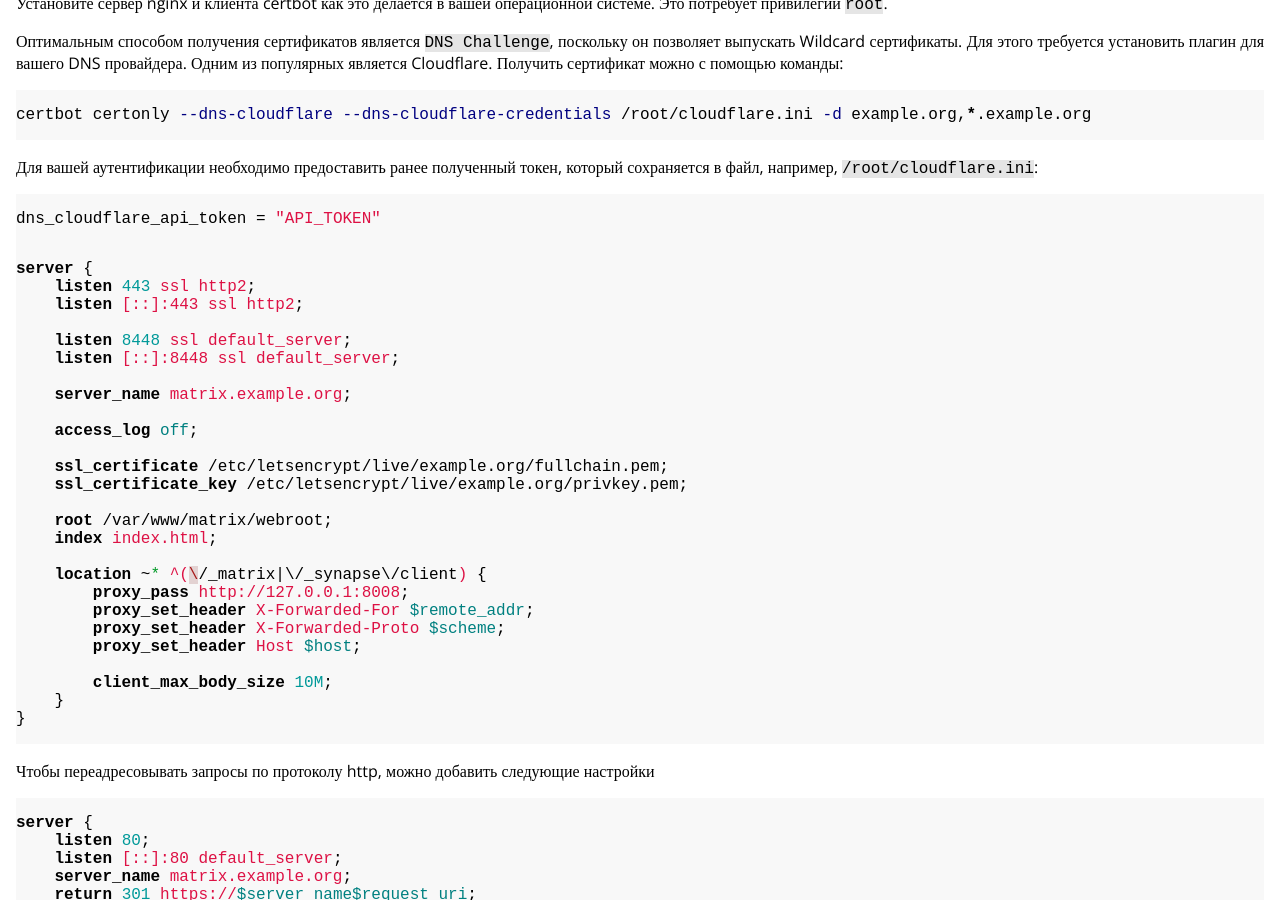
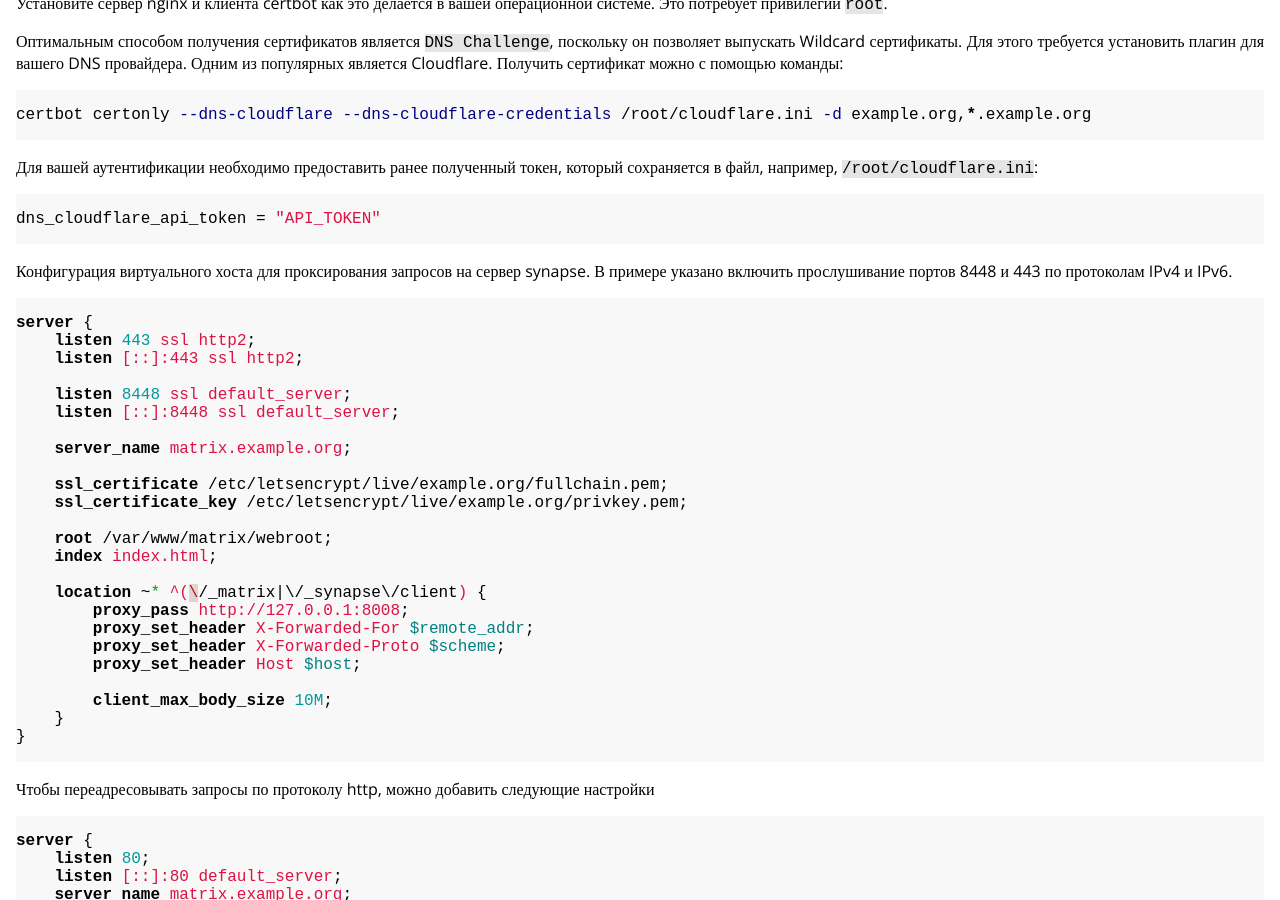
Before and after one commit to fsa/site, a Jekyll site: the page built from _posts/2023-02-10-matrix-podman.md, in a window 1280 px wide and 900 px high, scrolled down 3953 px. Built offline with Jekyll 4.4.1, drawn with Linux system fonts in a browser that asks for light colours.

Commit message:
Небольшое дополнение перед блоком кода

````diff
--- a/_posts/2023-02-10-matrix-podman.md
+++ b/_posts/2023-02-10-matrix-podman.md
@@ -203,6 +203,8 @@ certbot certonly --dns-cloudflare --dns-cloudflare-credentials /root/cloudflare.
 dns_cloudflare_api_token = "API_TOKEN"
 ```
 
+Конфигурация виртуального хоста для проксирования запросов на сервер synapse. В примере указано включить прослушивание портов 8448 и 443 по протоколам IPv4 и IPv6.
+
 ```nginx
 server {
     listen 443 ssl http2;
@@ -212,8 +214,6 @@ server {
     listen [::]:8448 ssl default_server;
 
     server_name matrix.example.org;
-
-    access_log off;
 
     ssl_certificate /etc/letsencrypt/live/example.org/fullchain.pem;
     ssl_certificate_key /etc/letsencrypt/live/example.org/privkey.pem;
````
